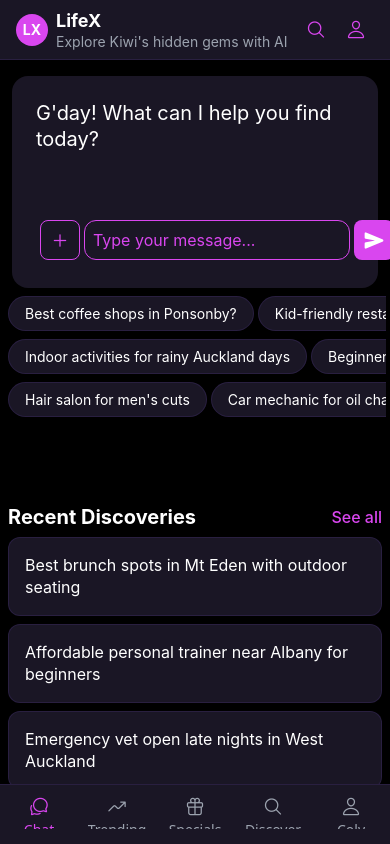
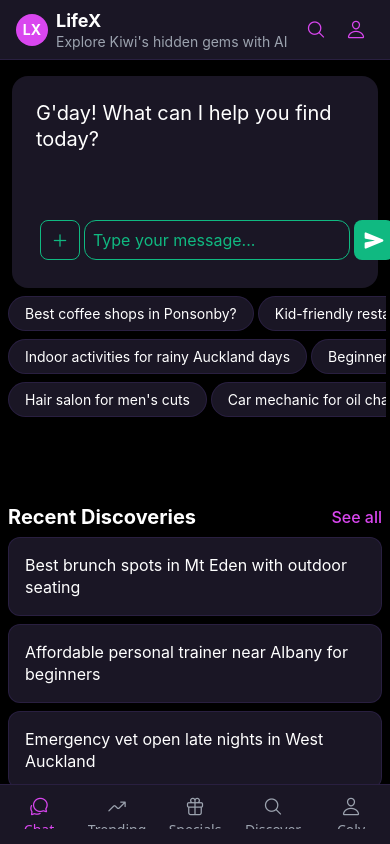
Before and after one commit to David-DaweiMa/lifex-mobile-prod, a React Native app: screen /Chat in a window 390 px wide. Built offline with nearby package versions, Linux system fonts and the light colour scheme.

Commit message:
Change chat dialog and input boxes to green secondary theme color

```diff
--- a/src/screens/ChatScreen.tsx
+++ b/src/screens/ChatScreen.tsx
@@ -194,11 +194,11 @@
     },
     userMessage: {
       alignSelf: 'flex-end',
-      backgroundColor: colors.primary,
+      backgroundColor: colors.secondary,
       padding: spacing.md,
       borderRadius: borderRadius.lg,
       maxWidth: '80%',
-      shadowColor: colors.primary,
+      shadowColor: colors.secondary,
       shadowOffset: {
         width: 0,
         height: 2,
@@ -249,7 +249,7 @@
       width: 8,
       height: 8,
       borderRadius: 4,
-      backgroundColor: colors.primary,
+      backgroundColor: colors.secondary,
       marginHorizontal: 2,
     },
     followUpContainer: {
@@ -260,7 +260,7 @@
       width: 32,
       height: 32,
       borderRadius: 16,
-      backgroundColor: colors.primary,
+      backgroundColor: colors.secondary,
       alignItems: 'center',
       justifyContent: 'center',
       marginRight: spacing.sm,
@@ -365,7 +365,7 @@
       borderRadius: 8,
       backgroundColor: 'transparent',
       borderWidth: 1,
-      borderColor: colors.primary,
+      borderColor: colors.secondary,
       alignItems: 'center',
       justifyContent: 'center',
     },
@@ -379,14 +379,14 @@
       color: '#FFFFFF',
       height: 40,
       borderWidth: 1,
-      borderColor: colors.primary,
+      borderColor: colors.secondary,
       textAlignVertical: 'center',
     },
     sendButton: {
       width: 40,
       height: 40,
       borderRadius: 8,
-      backgroundColor: colors.primary,
+      backgroundColor: colors.secondary,
       alignItems: 'center',
       justifyContent: 'center',
     },
@@ -580,15 +580,15 @@
           style={styles.inputContainer}
         >
           <View style={styles.inputRow}>
-            <TouchableOpacity style={styles.addButton}>
-              <Ionicons name="add" size={20} color={colors.primary} />
-            </TouchableOpacity>
+              <TouchableOpacity style={styles.addButton}>
+                <Ionicons name="add" size={20} color={colors.secondary} />
+              </TouchableOpacity>
             <TextInput
               style={styles.textInput}
               value={chatInput}
               onChangeText={setChatInput}
               placeholder="Ask me anything about New Zealand..."
-              placeholderTextColor={colors.primary}
+              placeholderTextColor={colors.secondary}
               multiline
             />
             <TouchableOpacity style={styles.sendButton} onPress={handleSendMessage}>
@@ -623,14 +623,14 @@
           <View style={styles.inputSection}>
             <View style={styles.inputRow}>
               <TouchableOpacity style={styles.addButton}>
-                <Ionicons name="add" size={20} color={colors.primary} />
+                <Ionicons name="add" size={20} color={colors.secondary} />
               </TouchableOpacity>
               <TextInput
                 style={styles.textInput}
                 value={chatInput}
                 onChangeText={setChatInput}
                 placeholder="Type your message..."
-                placeholderTextColor={colors.primary}
+                placeholderTextColor={colors.secondary}
               />
               <TouchableOpacity style={styles.sendButton} onPress={handleSendMessage}>
                 <Ionicons name="send" size={20} color="#FFFFFF" />
```
